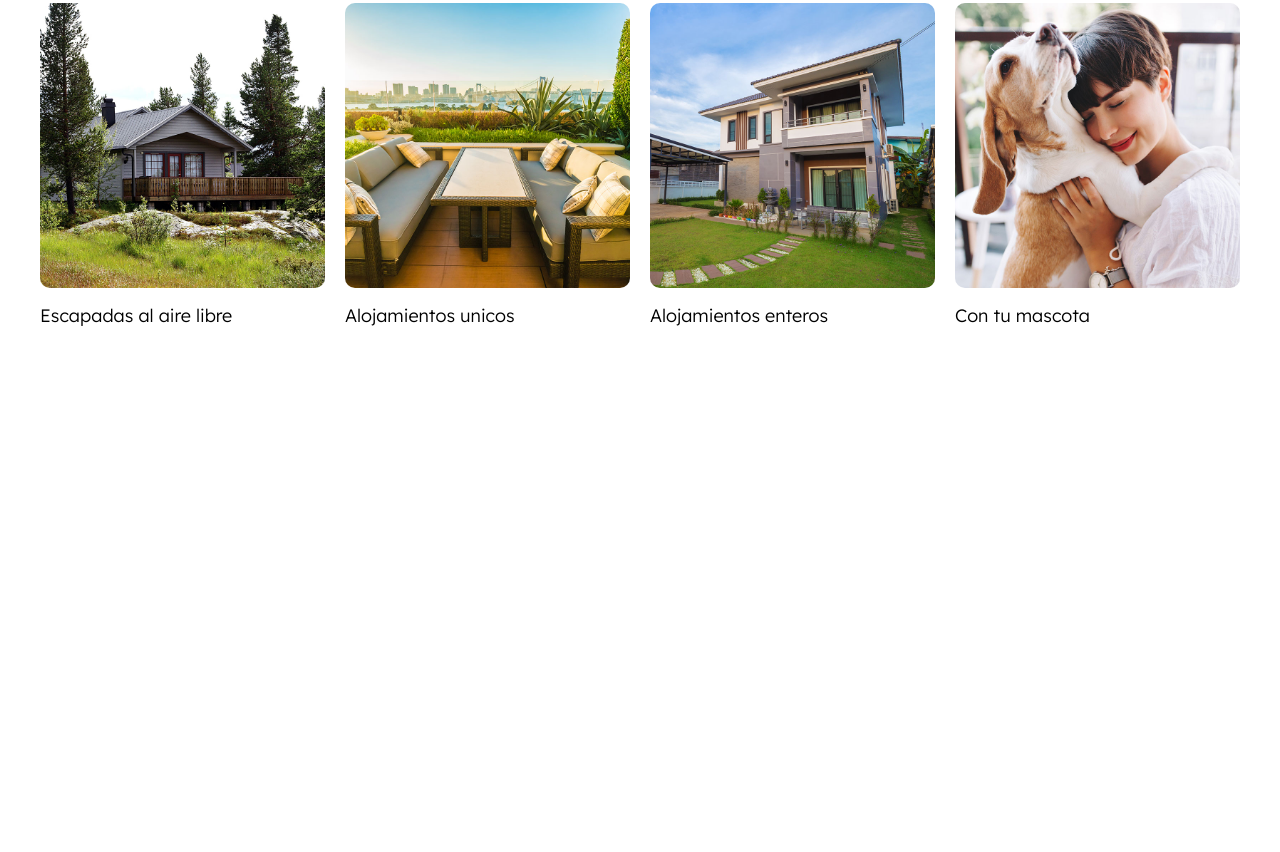
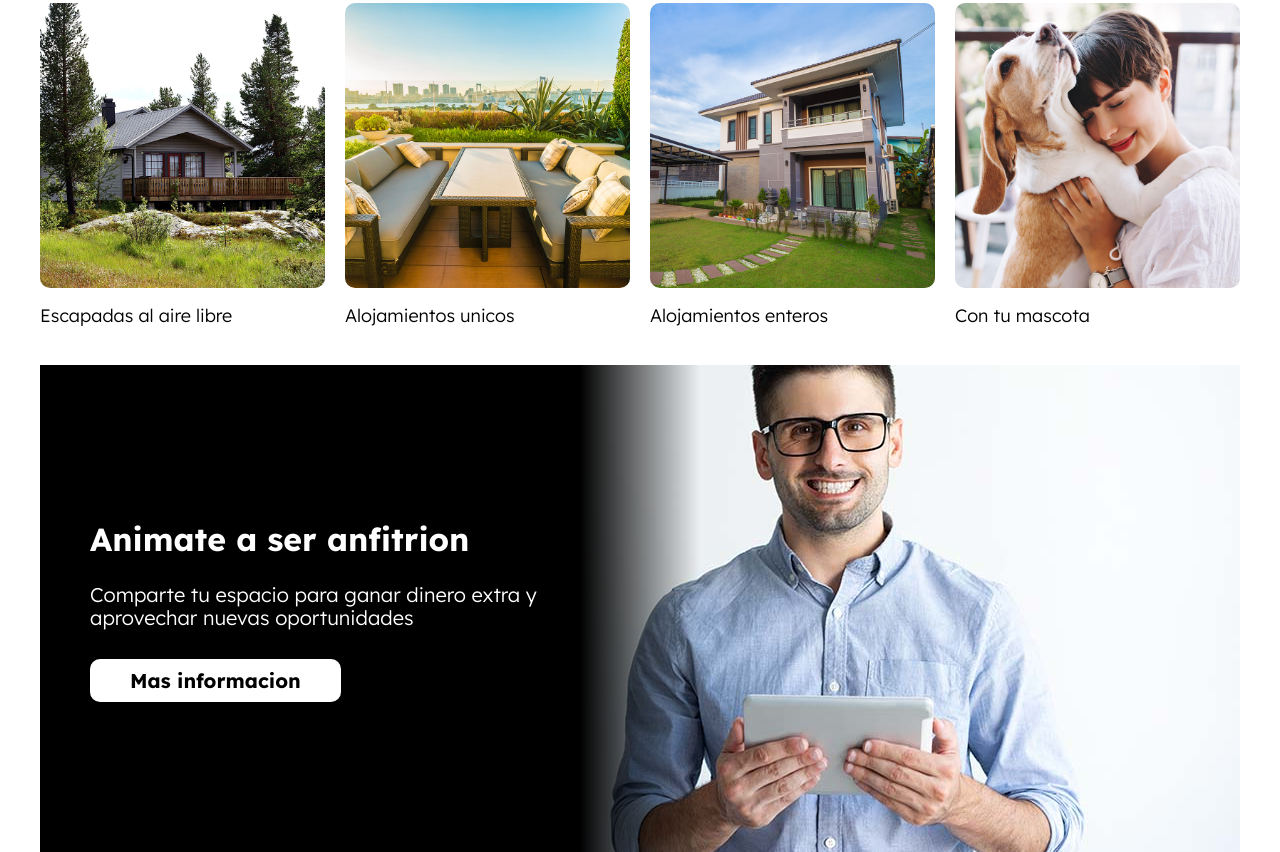
Before and after one commit to yorudevv-hub/ClondeAirBnB, a website: page index.html in a window 1280 px wide. Shown: the part 1314-2166 px from the top of the page. Before the commit the page ends 1679 px from the top, so only its background shows below. Drawn offline with Linux system fonts and the light colour scheme.

Commit message:
feat: complete host section layout and styles

```diff
--- a/index.html
+++ b/index.html
@@ -184,6 +184,14 @@
         </div>
 
     </section>
+
+    <section class="anfitrion contenedor seccion">
+        <div class="anfitrion__contenido">
+            <h2 class="anfitrion__haading">Animate a ser anfitrion</h2>
+            <p class="anfitrion__texto">Comparte tu espacio para ganar dinero extra y aprovechar nuevas oportunidades</p>
+            <a href="" class="anfitrion__enlace">Mas informacion</a>
+        </div>
+    </section>
 </body>
 
 </html>
--- /dev/null
+++ b/src/scss/ui/contenido/_anfitrion.scss
@@ -0,0 +1,47 @@
+@use "base/variables" as v;
+@use "base/mixins" as m;
+
+.anfitrion{
+    color: v.$blanco;
+    display: grid;
+    grid-template-rows: repeat(2,1fr);
+    row-gap: 15rem;
+    padding: 5rem;
+    background-image:  linear-gradient(to bottom, v.$negro 0%, v.$negro 50%, transparent 50%), url(../../img/anfitrion.jpg);
+    background-size: 100%, 60rem;
+    background-position: center, center bottom;
+     background-repeat: no-repeat;
+
+     @include m.telefono{
+        background-size: 100%, 70rem;
+        background-position: center,center 200%;
+     }
+
+     @include m.tablet{
+        grid-template-rows: unset;
+        background-image: linear-gradient(to right, v.$negro 0%, v.$negro 45%, transparent 55%),url(../../img/anfitrion.jpg);
+        background-size: 100%, auto;
+        background-position: center, 50% 30%;
+        padding: 15rem 5rem;
+     }
+
+     @include m.desktop{
+        background-position: center, right center;
+     }
+    &__contenido{
+        @include m.tablet{
+            max-width: 50%;
+        }
+    }
+
+    &__texto{
+        color: v.$blanco;
+    }
+
+    &__enlace{
+        @include m.boton(v.$blanco, v.$negro);
+        border-radius: 1rem;
+        padding-top: 1rem;
+        padding-bottom: 1rem;
+    }
+}
--- a/src/scss/ui/contenido/_index.scss
+++ b/src/scss/ui/contenido/_index.scss
@@ -1,2 +1,3 @@
 @forward "destino";
-@forward "lugares"
+@forward "lugares";
+@forward "anfitrion"
```
Also changed, not shown: build/css/app.css.
